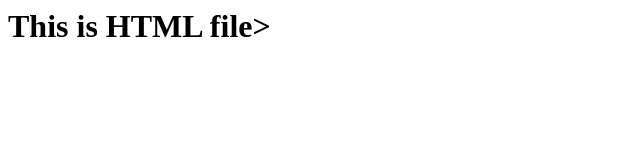
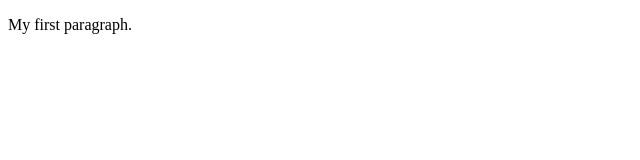
Before and after one commit to VenkateshMogilipula/learning-git, a plain HTML site: page index.html in a window 1280 px wide. Shown: the whole page, without its empty margins (0-640 px from the left). Drawn offline with Linux system fonts and the light colour scheme.

Commit message:
Update index.html

```diff
--- a/index.html
+++ b/index.html
@@ -1 +1,11 @@
-<h1>This is HTML file>
+<!DOCTYPE html>
+<html>
+<head>
+<title>Page Title</title>
+</head>
+<body>
+
+<p>My first paragraph.</p>
+
+</body>
+</html>
```
